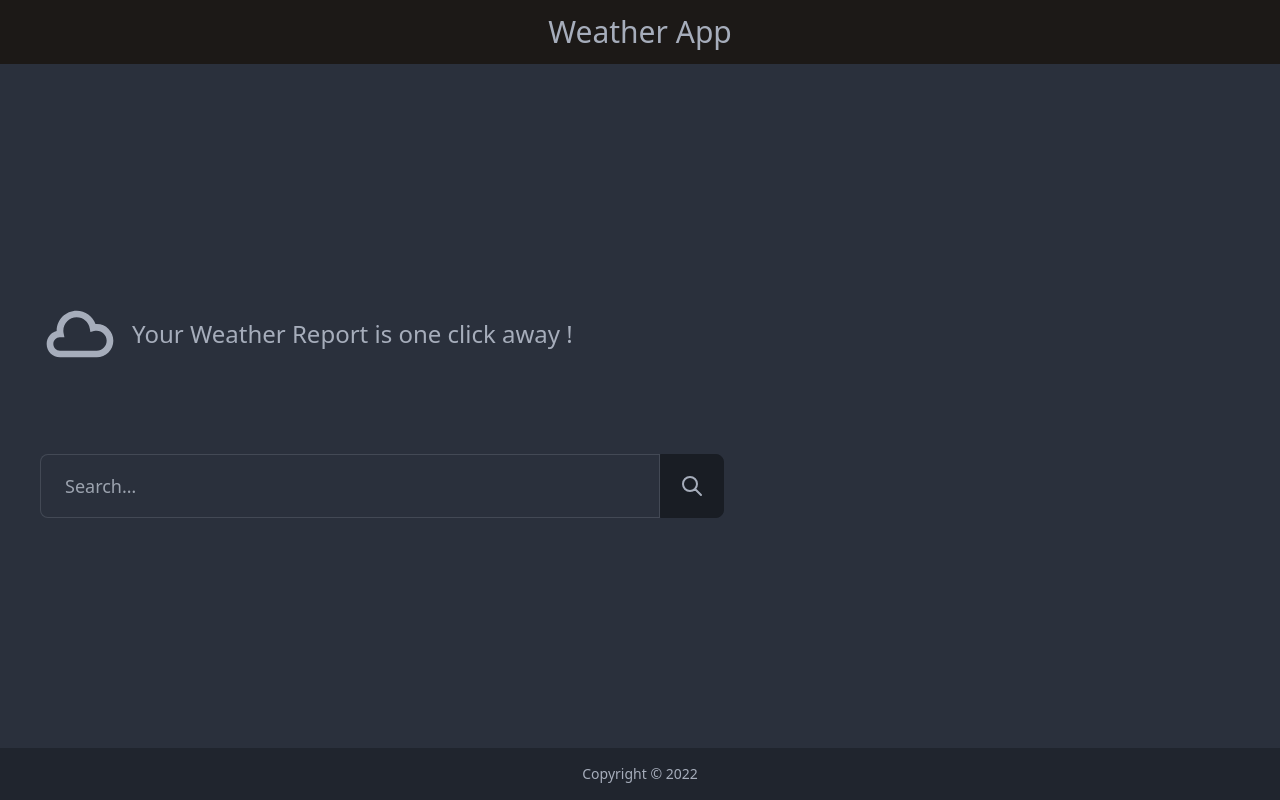
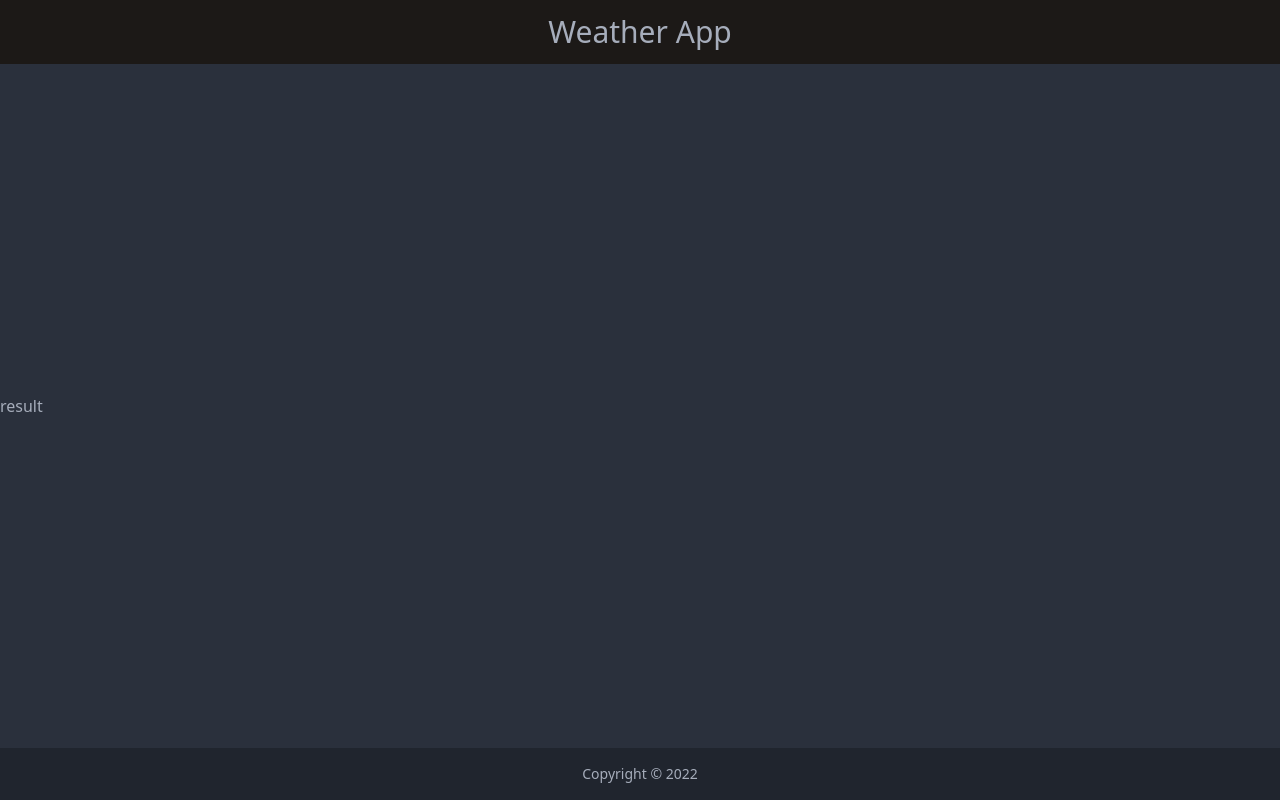
Before and after one commit to raomilind04/WeatherApp, a React (Create React App) app: page /weather in a window 1280 px wide. Built offline with nearby package versions, Linux system fonts and the light colour scheme.

Commit message:
add api call using axios

```diff
--- a/package.json
+++ b/package.json
@@ -11,6 +11,7 @@
     "react": "^18.2.0",
     "react-dom": "^18.2.0",
     "react-icons": "^4.4.0",
+    "react-router-dom": "^6.3.0",
     "react-scripts": "5.0.1",
     "web-vitals": "^2.1.4"
   },
--- a/src/app.jsx
+++ b/src/app.jsx
@@ -2,17 +2,22 @@ import axios from "axios";
 import Navbar from "./components/navbar";
 import Footer from "./components/footer";
 import Body from "./components/body";
+import { BrowserRouter as Router, Route, Routes } from "react-router-dom";
+import Result from "./components/result";
 
 function App() {
   const response = axios.create;
   return (
-
+    <Router>
       <div className="flex flex-col justify-between h-screen">
         <Navbar />
-        <Body />
+        <Routes>
+          <Route path="/" element={<Body />} />
+          <Route path="/weather" element= {<Result />} />
+        </Routes>
         <Footer />
       </div>
-
+    </Router>
   );
 }
 export default App;
--- a/src/components/body.jsx
+++ b/src/components/body.jsx
@@ -1,11 +1,41 @@
+import { useState } from "react";
+import { useParams } from "react-router-dom";
 import { TiWeatherCloudy } from "react-icons/ti";
+import axios from "axios";
 
 function Body() {
+  const [text, setText] = useState("");
+  const key = process.env.REACT_APP_API_KEY
+
+  const handleChange = (e) => {
+    setText(e.target.value);
+  };
+  const handleClick = (e) => {
+    if (text === "") {
+      alert("Enter a valid city name");
+    } else {
+      getWeather(text);
+      setText("");
+    }
+  };
+
+  const getWeather = async (text) => {
+    const city = text.toLowerCase();
+    const apiUrl= `https://api.openweathermap.org/data/2.5/weather?q=${city}&appid=${key}&units=metric`
+    const response = await axios.get(
+      apiUrl
+    );
+    const data = await response.data;
+    console.log(data);
+  };
+
   return (
     <div className="flex flex-col">
       <div className="mr-20 flex flex-row items-center mb-20 ml-10">
         <TiWeatherCloudy className="w-20 h-20" />
-        <div className="text-2xl ml-3">Your Weather Report is one click away !</div>
+        <div className="text-2xl ml-3">
+          Your Weather Report is one click away !
+        </div>
       </div>
       <div className="form-control ml-10">
         <div className="input-group flex flex-row">
@@ -13,8 +43,10 @@ function Body() {
             type="text"
             placeholder="Search…"
             className="input input-bordered input-lg w-1/2"
+            value={text}
+            onChange={handleChange}
           />
-          <button className="btn btn-square btn-lg">
+          <button className="btn btn-square btn-lg" onClick={handleClick}>
             <svg
               xmlns="http://www.w3.org/2000/svg"
               className="h-6 w-6"
--- /dev/null
+++ b/src/components/result.jsx
@@ -0,0 +1,9 @@
+function Result(){
+    return(
+        <div>
+            result
+        </div>
+    )
+}
+
+export default Result;
```
Also changed, not shown: src/components/context/weatherContext.jsx (added), 1 other file (tests, documents, lock files or other folders).
